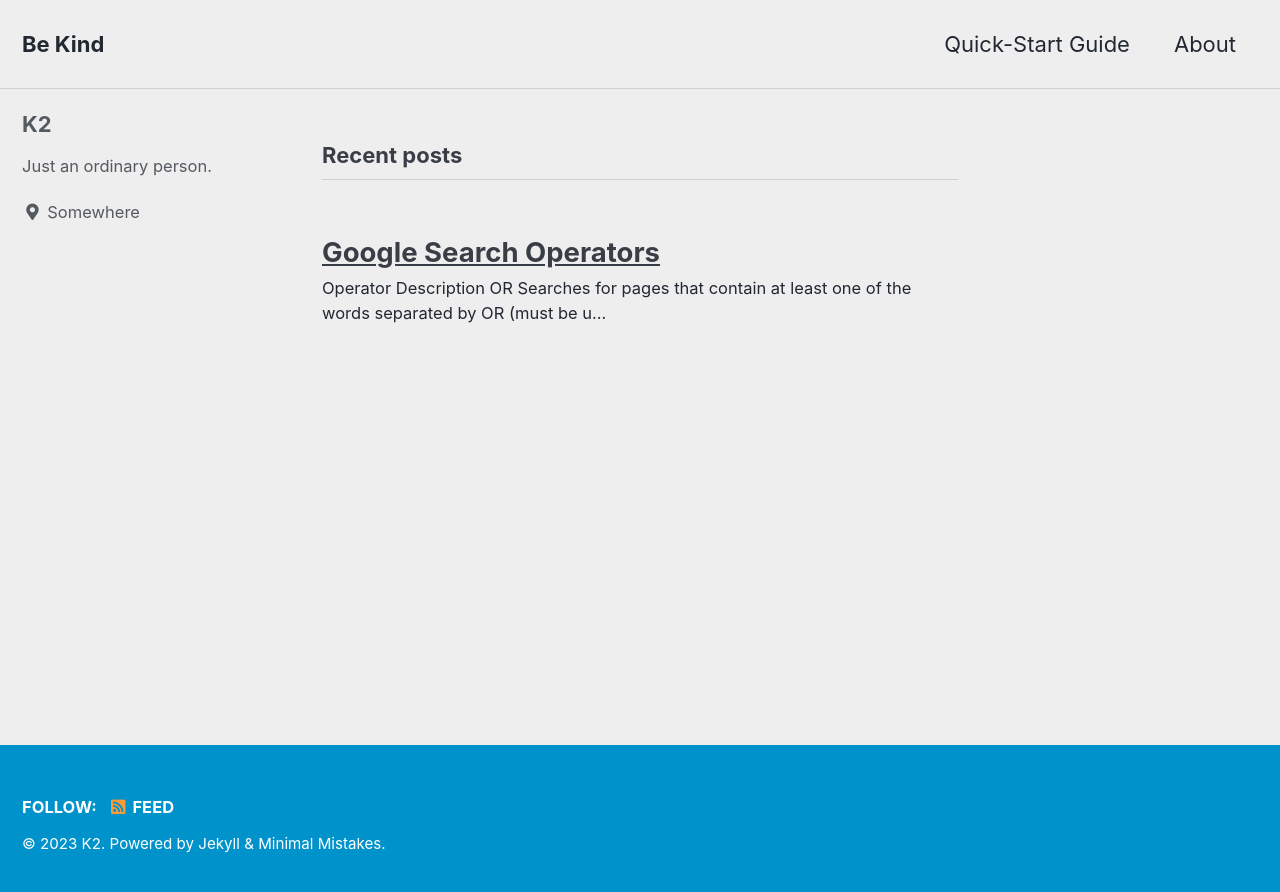
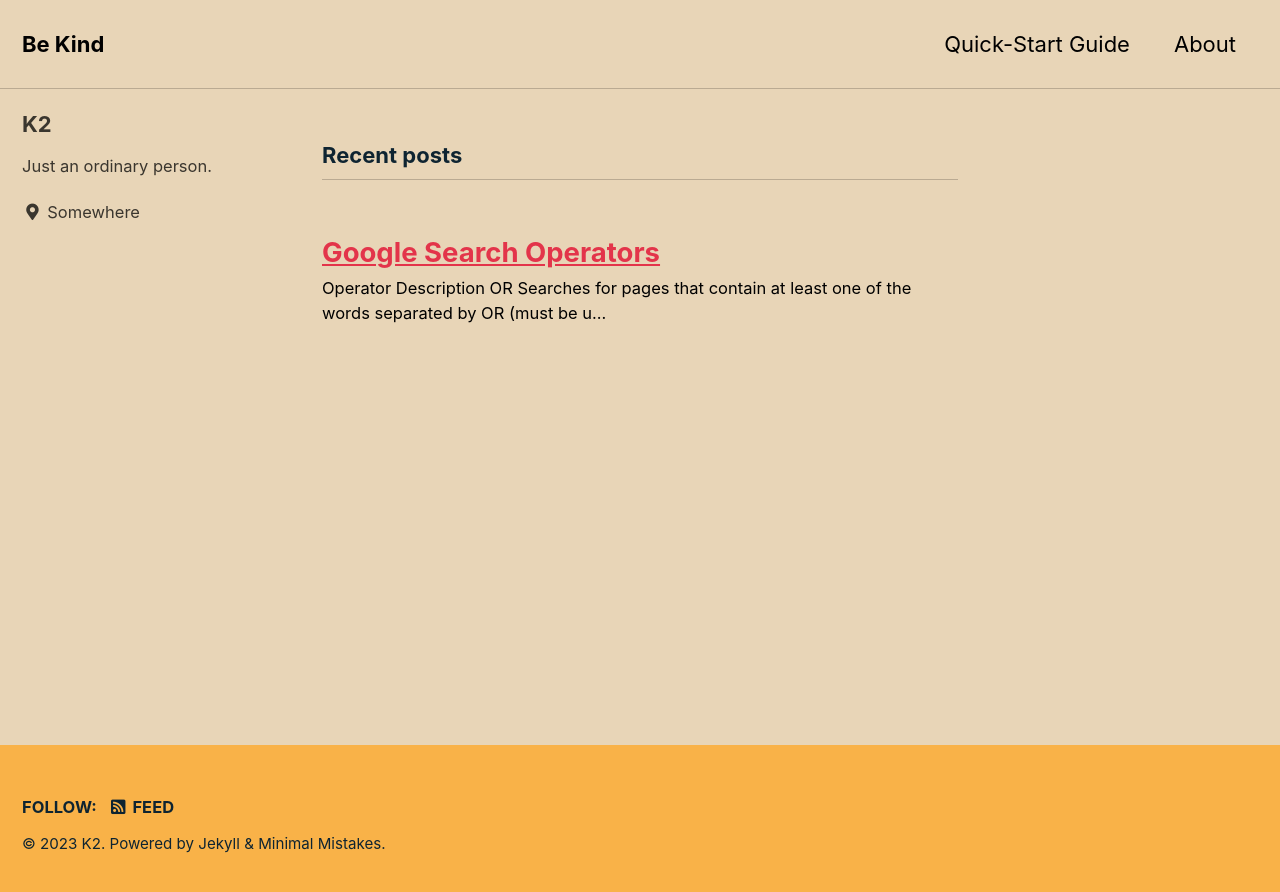
Before and after one commit to k2pctdn/k2pctdn.github.io.old, a Jekyll site: the page built from index.html, in a window 1280 px wide. Shown: the top 892 px of the page. Built offline with Jekyll 4.4.1, drawn with Linux system fonts in a browser that asks for light colours; cached includes are drawn as plain includes; the list of posts is cut into pages by our own code.

Commit message:
Update skin: sunrise

```diff
--- a/_config.yml
+++ b/_config.yml
@@ -12,7 +12,7 @@
 
 # theme                  : "minimal-mistakes-jekyll"
 # remote_theme           : "mmistakes/minimal-mistakes"
-minimal_mistakes_skin    : "air" # "air", "aqua", "contrast", "dark", "dirt", "neon", "mint", "plum", "sunrise", "default"
+minimal_mistakes_skin    : "sunrise" # "air", "aqua", "contrast", "dark", "dirt", "neon", "mint", "plum", "sunrise", "default"
 
 # Site Settings
 locale                   : "en-US"
@@ -299,3 +299,5 @@
     values:
       layout: single
       author_profile: true
+
+include: ["_pages"]
```
